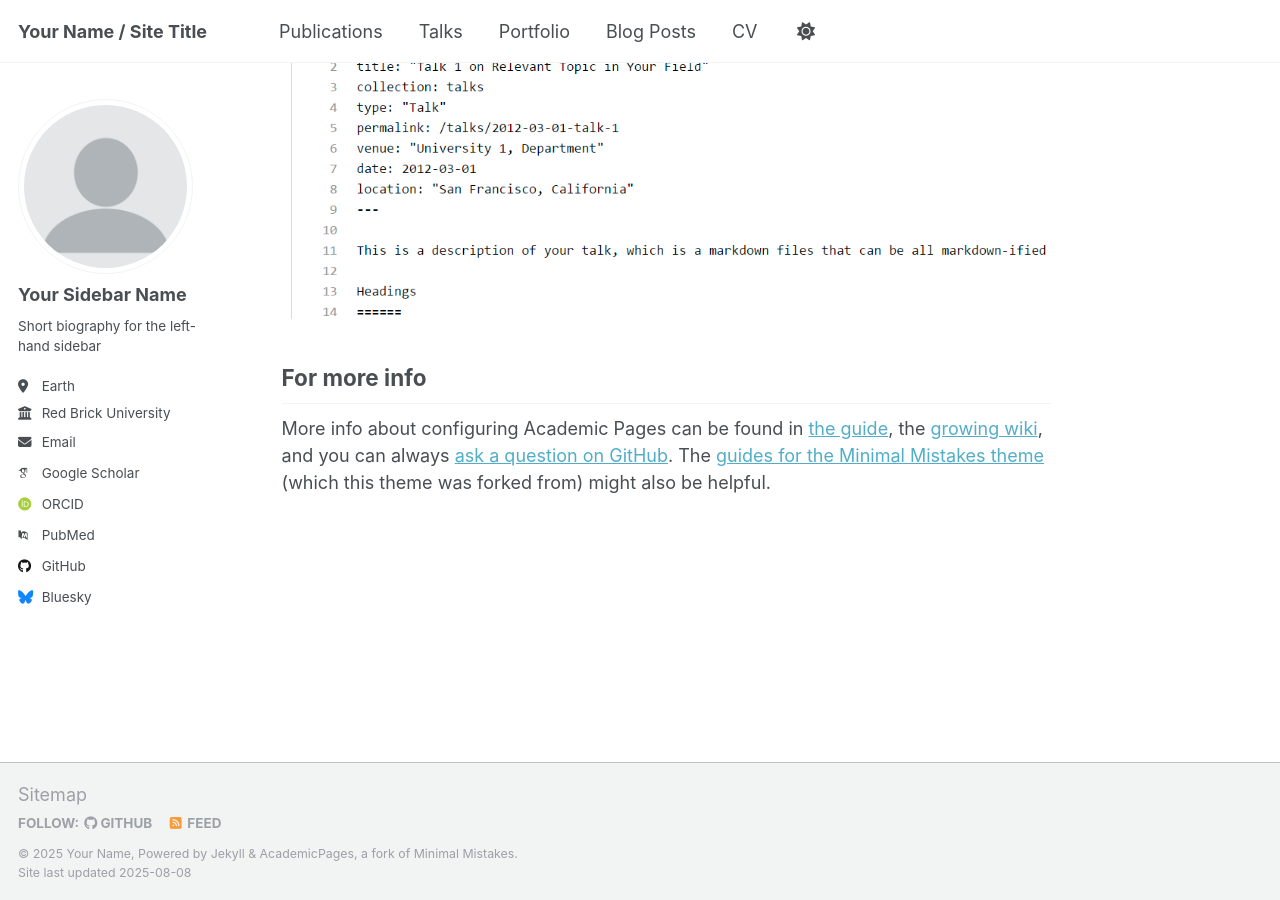
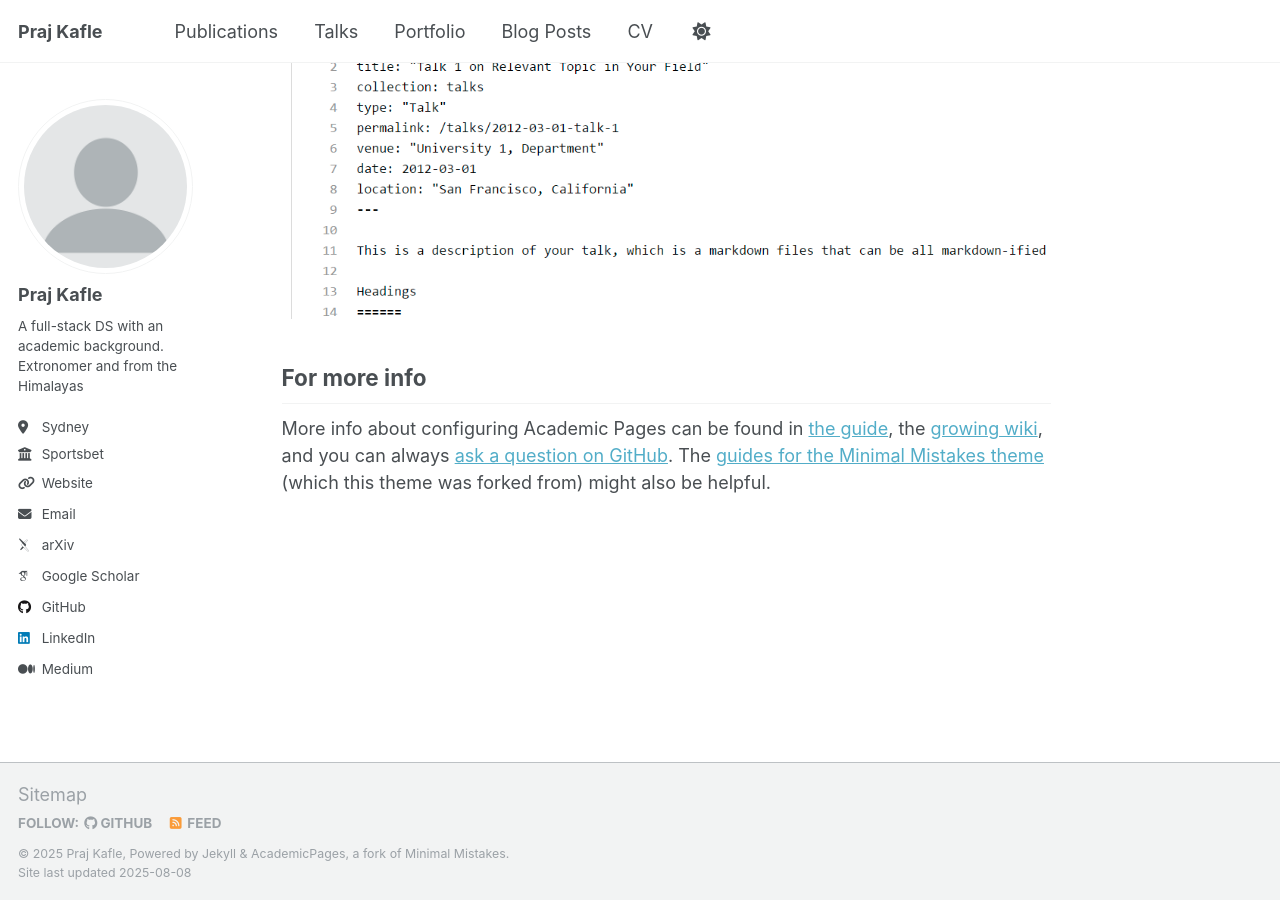
Before and after one commit to pkaf/pkaf.github.io, a Jekyll site: the page built from _pages/about.md, in a window 1280 px wide and 900 px high, scrolled down 2880 px. Built offline with Jekyll 4.4.1, drawn with Linux system fonts in a browser that asks for light colours; some web fonts are replaced; a script that is not in the unit is left out; part of the change alters nothing that is shown.

Commit message:
Update _config.yml

```diff
--- a/_config.yml
+++ b/_config.yml
@@ -9,13 +9,13 @@
 # Basic Site Settings
 locale                   : "en-US"
 site_theme               : "default"
-title                    : "Your Name / Site Title"
+title                    : "Praj Kafle"
 title_separator          : "-"
-name                     : &name "Your Name"
-description              : &description "personal description"
-url                      : https://academicpages.github.io # the base hostname & protocol for your site e.g. "https://[your GitHub username].github.io" or if you already have some other page hosted on Github then use "https://[your GitHub username].github.io/[Your Repo Name]"
+name                     : &name "Praj Kafle"
+description              : &description "A full-stack DS with an academic background. From the Himalayas"
+url                      : https://pkaf.github.io # the base hostname & protocol for your site e.g. "https://[your GitHub username].github.io" or if you already have some other page hosted on Github then use "https://[your GitHub username].github.io/[Your Repo Name]"
 baseurl                  : "" # the subpath of your site, e.g. "/blog"
-repository               : "academicpages/academicpages.github.io"
+repository               : "pkaf/pkaf.github.io"
 
 # Site Author - The following control what appear as part of the author content on the side bar.
 #               If a field is blank the icon and link will not appear, otherwise it will be shown.
@@ -23,59 +23,24 @@ repository               : "academicpages/academicpages.github.io"
 author:
   # Biographic information
   avatar           : "profile.png"
-  name             : "Your Sidebar Name"
-  pronouns         : # example: "she/her"
-  bio              : "Short biography for the left-hand sidebar"
-  location         : "Earth"
-  employer         : "Red Brick University"
-  uri              : # URL
-  email            : "none@example.org"
+  name             : "Praj Kafle"
+  bio              : "A full-stack DS with an academic background. Extronomer and from the Himalayas"
+  location         : "Sydney"
+  employer         : "Sportsbet"
+  uri              : "pkaf/pkaf.github.io"
+  email            : "datanox2020@gmail.com"
 
   # Academic websites
   academia         : # URL
-  arxiv            : # URL - Update with the correct link to your profile
-  googlescholar    : "https://scholar.google.com/citations?user=PS_CX0AAAAAJ"
-  impactstory      : # URL
-  orcid            : "http://orcid.org/yourorcidurl"
-  semantic         : # URL
-  pubmed           : "https://www.ncbi.nlm.nih.gov/pubmed/?term=john+snow"
-  researchgate     : # URL
-  scopus           : # URL
+  arxiv            : "https://arxiv.org/search/astro-ph?query=Kafle%2C+P+R&searchtype=author&abstracts=hide&order=-announced_date_first&size=50"
+  googlescholar    : "https://scholar.google.com/citations?user=qwj5Ww8AAAAJ&hl=en"
 
   # Repositories and software development
-  bitbucket        : # Username - Update with your username on the site
-  codepen          : # Username
-  dribbble         : # Username
-  github           : "academicpages"
-  kaggle           : # Username
-  stackoverflow    : # User number or user number and name (i.e., use "1" or "1/jeff-atwood")
+  github           : "pkaf"
 
   # Social media
-  artstation       : # Username
-  bluesky          : "bsky.app" # Replace this with you Bluesky username
-  facebook         : # Username
-  flickr           : # Username
-  foursquare       : # Username
-  goodreads        : # Username
-  google_plus      : # Username
-  keybase          : # Username
-  instagram        : # Username
-  lastfm           : # Username
-  linkedin         : # Username
-  mastodon         : # URL
-  medium           : # URL
-  pinterest        : # Username
-  soundcloud       : # Username
-  steam            : # Username
-  telegram         : # URL
-  tumblr           : # Username
-  twitter          : # Username for X / Twitter
-  vine             : # Username
-  weibo            : # Username
-  wikipedia        : # Username
-  xing             : # Username
-  youtube          : # Username
-  zhihu            : # Username
+  linkedin         : "https://www.linkedin.com/in/prajwal-k-46027566/"
+  medium           : "https://medium.com/@oldyak"
 
 # Publication Category - The following the list of publication categories and their headings
 publication_category:
```
